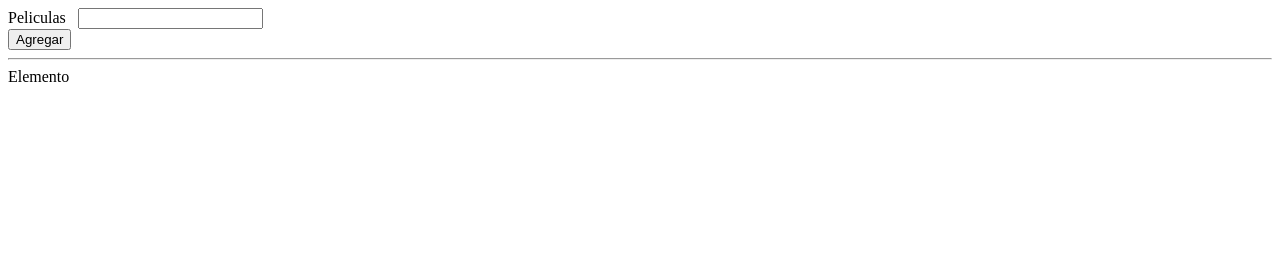
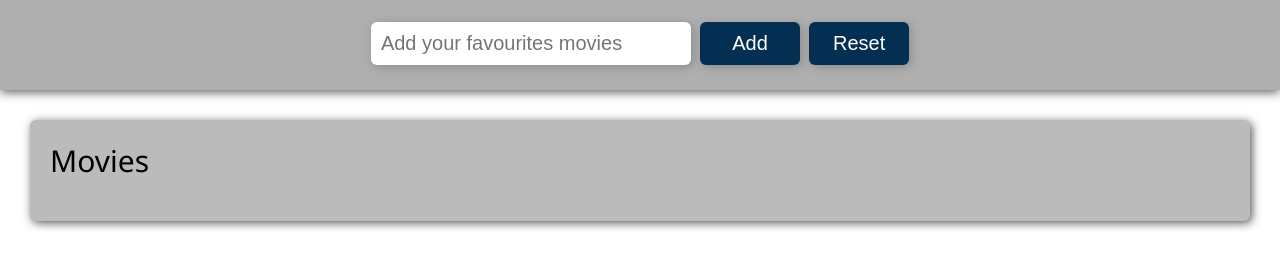
Before and after one commit to LuisEnriqueChavarriaVazquez/local-storage-example, a plain HTML site: page index.html in a window 1280 px wide. Drawn offline with Linux system fonts and the light colour scheme.

Commit message:
Estilos CSS y archivo README.md

```diff
--- a/css/styles.css
+++ b/css/styles.css
@@ -0,0 +1,72 @@
+* {
+    margin: 0px;
+    padding: 0px;
+    font-family: 'Lucida Sans', 'Lucida Sans Regular', 'Lucida Grande', 'Lucida Sans Unicode', Geneva, Verdana, sans-serif;
+}
+
+body {
+    background: rgb(255, 255, 255);
+}
+
+.title {
+    font-family: "Segoe UI", Arial;
+    font-size: 30px;
+    margin-bottom: 20px;
+}
+
+.alignForm {
+    margin: 0px;
+    padding: 20px;
+    display: flex;
+    align-content: center;
+    justify-content: center;
+    background: rgb(175, 175, 175);
+    box-shadow: 0px 2px 10px rgb(85, 85, 85);
+}
+
+.btn,
+.peli {
+    border: none;
+    margin: 2px;
+    padding: 10px;
+    font-size: 20px;
+    font-family: Arial, Helvetica, sans-serif;
+    transition: all .5s ease;
+    border-radius: 6px;
+    box-shadow: 2px 2px 10px rgb(139, 139, 139);
+}
+
+.btn {
+    background: rgb(4, 47, 82);
+    color: #fff;
+    width: 100px;
+}
+
+.peli {
+    padding: 10px;
+    width: 300px;
+}
+
+.peli:focus {
+    background: #ddd;
+}
+
+.heigher {
+    height: 50px;
+}
+
+.container {
+    padding: 20px;
+    margin: 30px;
+    background: rgb(187, 187, 187);
+    box-shadow: 2px 2px 10px rgb(85, 85, 85);
+    border-radius: 6px;
+}
+
+.elemento {
+    padding: 5px;
+    background: #ddd;
+    box-shadow: 2px 2px 10px rgb(85, 85, 85);
+    border-radius: 4px;
+    margin-bottom: 5px;
+}
--- a/index.html
+++ b/index.html
@@ -10,17 +10,21 @@
 </head>
 
 <body>
-    <form action="">
-        <label for="peli">Peliculas</label> &nbsp;
-        <input type="text" name="peli" id="peli" class="peli">
-        <br>
-        <input type="submit" value="Agregar" id="agregar">
-    </form>
+    <section class="alignForm">
+        <div class="heigher">
+            <form action="">
+                <input type="text" name="peli" id="peli" class="peli" placeholder="Add your favourites movies">
+                <input type="submit" value="Add" id="agregar" class="btn">
+                <input type="submit" value="Reset" id="eliminar" class="btn">
+            </form>
+        </div>
+    </section>
 
-    <hr>
-    <div class="pelisListas" id="pelisListas">
-        <div>Elemento</div>
-    </div>
+    <section class="container">
+        <div class="title">Movies</div>
+        <div class="pelisListas" id="pelisListas">
+        </div>
+    </section>
 
     <script src="js/main.js"></script>
 </body>
--- a/js/main.js
+++ b/js/main.js
@@ -15,10 +15,15 @@ buttonAgregar.addEventListener('click', function() {
 for (i in localStorage) {
     if (typeof localStorage[i] == "string") {
         elementoPeli = document.createElement("div");
+        elementoPeli.className = "elemento";
         elementoPeli.append(localStorage[i]);
         lista.append(elementoPeli);
     }
 }
+
+document.getElementById("eliminar").addEventListener('click', function() {
+    localStorage.clear();
+});
 
 /*for (i in localStorage) {
     if (typeof localStorage[i] == "string") {
```
Also changed, not shown: p.png (added), 1 other file.
